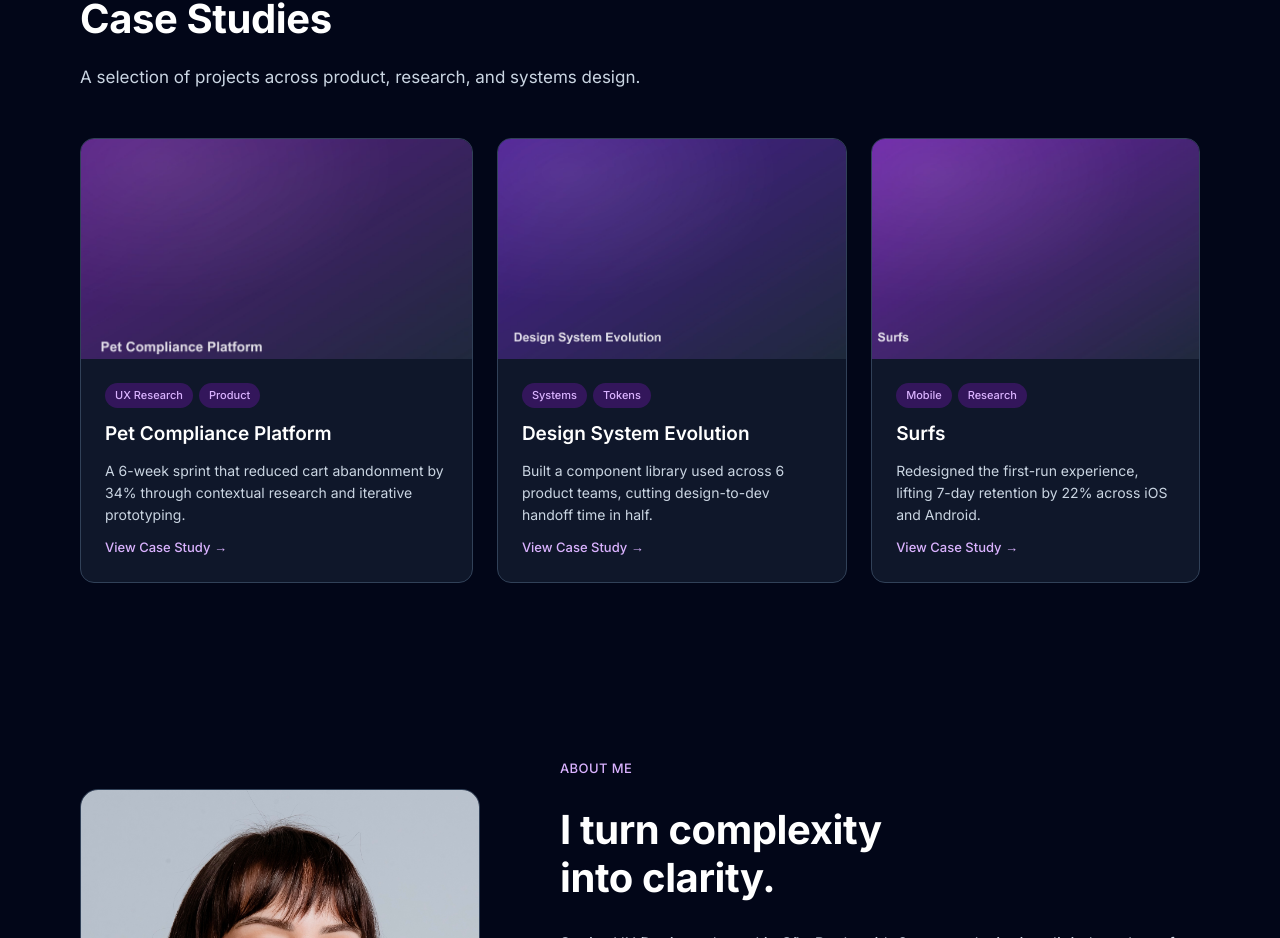
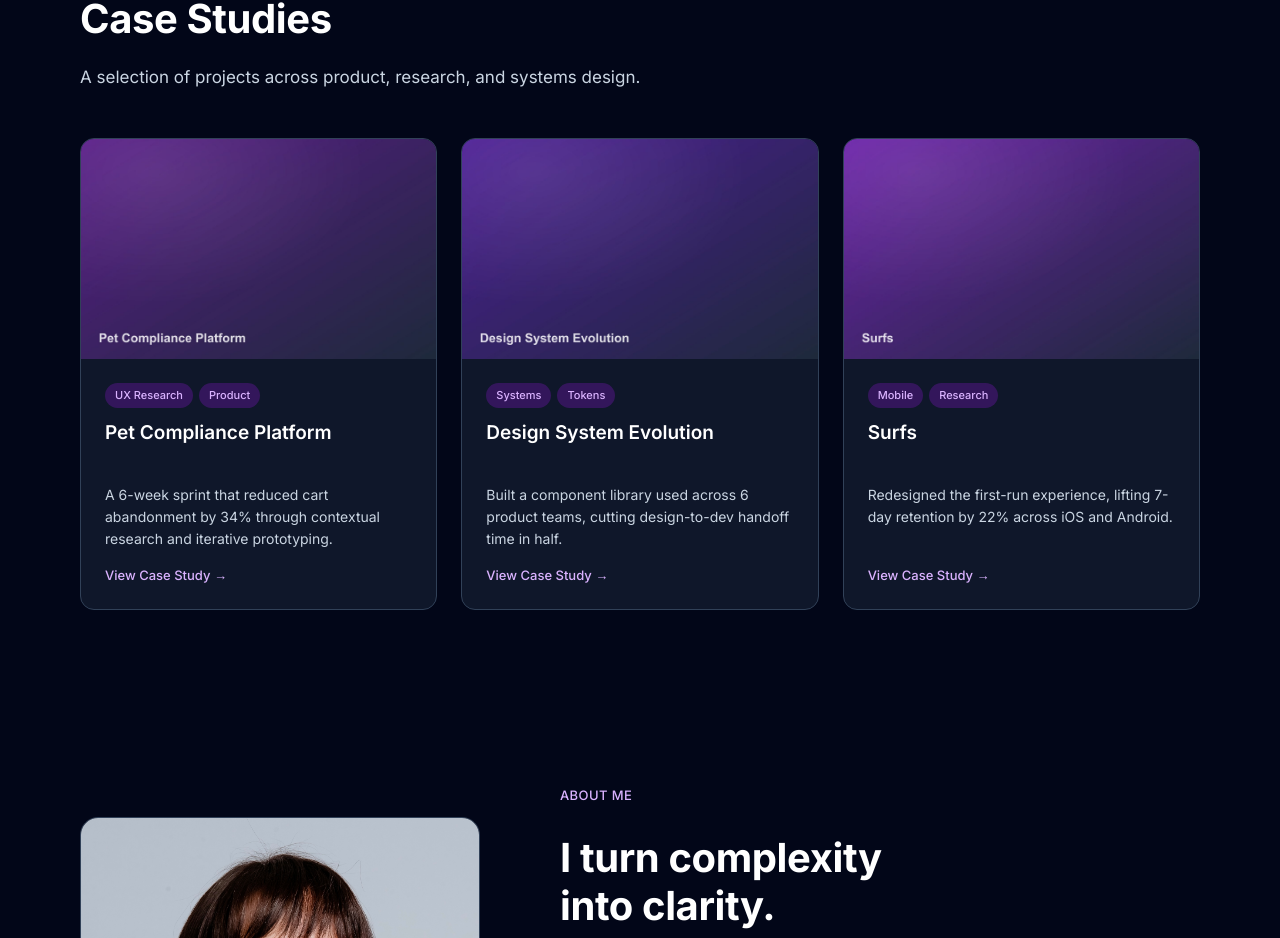
Before and after one commit to juliabizol/julia-portfolio, a Next.js app: page / in a window 1280 px wide. Shown: the part 928-1866 px from the top of the page. Built offline with nearby package versions, Linux system fonts and the light colour scheme.

Commit message:
Fix inconsistent card dimensions in homepage Case Studies grid

```diff
--- a/src/components/work.tsx
+++ b/src/components/work.tsx
@@ -26,9 +26,9 @@ function ProjectCard({
   return (
     <Link
       href={`/work/${slug}`}
-      className="group flex flex-col overflow-hidden rounded-xl border border-slate-700 bg-slate-800/50 transition-colors hover:border-purple-800/60"
+      className="group flex h-full flex-col overflow-hidden rounded-xl border border-slate-700 bg-slate-800/50 transition-colors hover:border-purple-800/60"
     >
-      <div className="relative h-[200px] md:h-[220px] w-full">
+      <div className="relative h-[200px] md:h-[220px] w-full shrink-0">
         <Image
           src={image}
           alt={title}
@@ -37,15 +37,17 @@ function ProjectCard({
           sizes="(min-width: 768px) 33vw, 100vw"
         />
       </div>
-      <div className="flex flex-col gap-3 p-5 md:p-6">
-        <div className="flex flex-wrap gap-1.5">
+      <div className="flex flex-1 flex-col gap-3 p-5 md:p-6 min-w-0">
+        <div className="flex flex-nowrap gap-1.5 overflow-hidden">
           {tags.map((t) => (
             <Badge key={t} label={t} />
           ))}
         </div>
-        <h3 className="text-[17px] md:text-[19px] font-semibold text-white">{title}</h3>
+        <h3 className="line-clamp-2 min-h-[48px] md:min-h-[52px] text-[17px] md:text-[19px] leading-[24px] md:leading-[26px] font-semibold text-white">
+          {title}
+        </h3>
         <p className="text-[14px] leading-[22px] text-slate-300">{desc}</p>
-        <span className="text-[13px] font-medium text-purple-300 group-hover:underline">
+        <span className="mt-auto pt-1 text-[13px] font-medium text-purple-300 group-hover:underline">
           View Case Study →
         </span>
       </div>
@@ -67,7 +69,7 @@ export function Work() {
           A selection of projects across product, research, and systems design.
         </p>
       </div>
-      <div className="flex flex-col md:flex-row gap-5 md:gap-6">
+      <div className="grid grid-cols-1 md:grid-cols-3 gap-5 md:gap-6">
         {projects.map((p) => (
           <ProjectCard
             key={p.slug}
```
